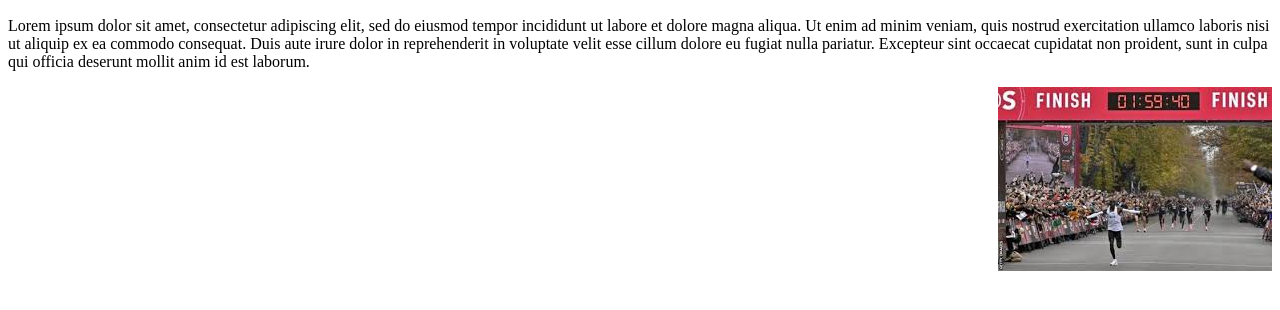
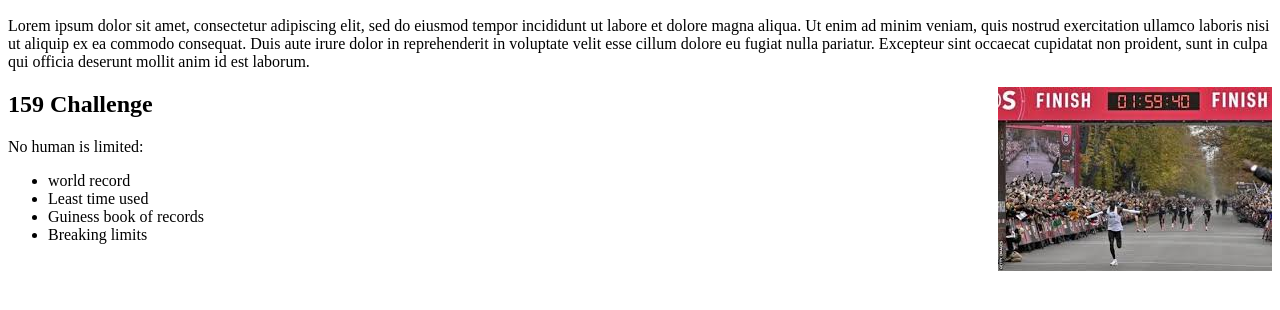
Before and after one commit to Louis-crypto/news-article, a plain HTML site: page index.html in a window 1280 px wide. Shown: the part 110-420 px from the top of the page. Drawn offline with Linux system fonts and the light colour scheme.

Commit message:
add class sidebar with p, ul, and li elements

```diff
--- a/index.html
+++ b/index.html
@@ -19,5 +19,15 @@
   </p>
   <img src="images/kipchoge.jpeg" alt="Kipchoge">
 </div>
+<div class="sidebar">
+  <h2>159 Challenge</h2>
+  <p>No human is limited:</p>
+  <ul>
+    <li>world record</li>
+    <li>Least time used</li>
+    <li>Guiness book of records</li>
+    <li>Breaking limits</li>
+  </ul>
+</div>
 </body>
 </html>
```
